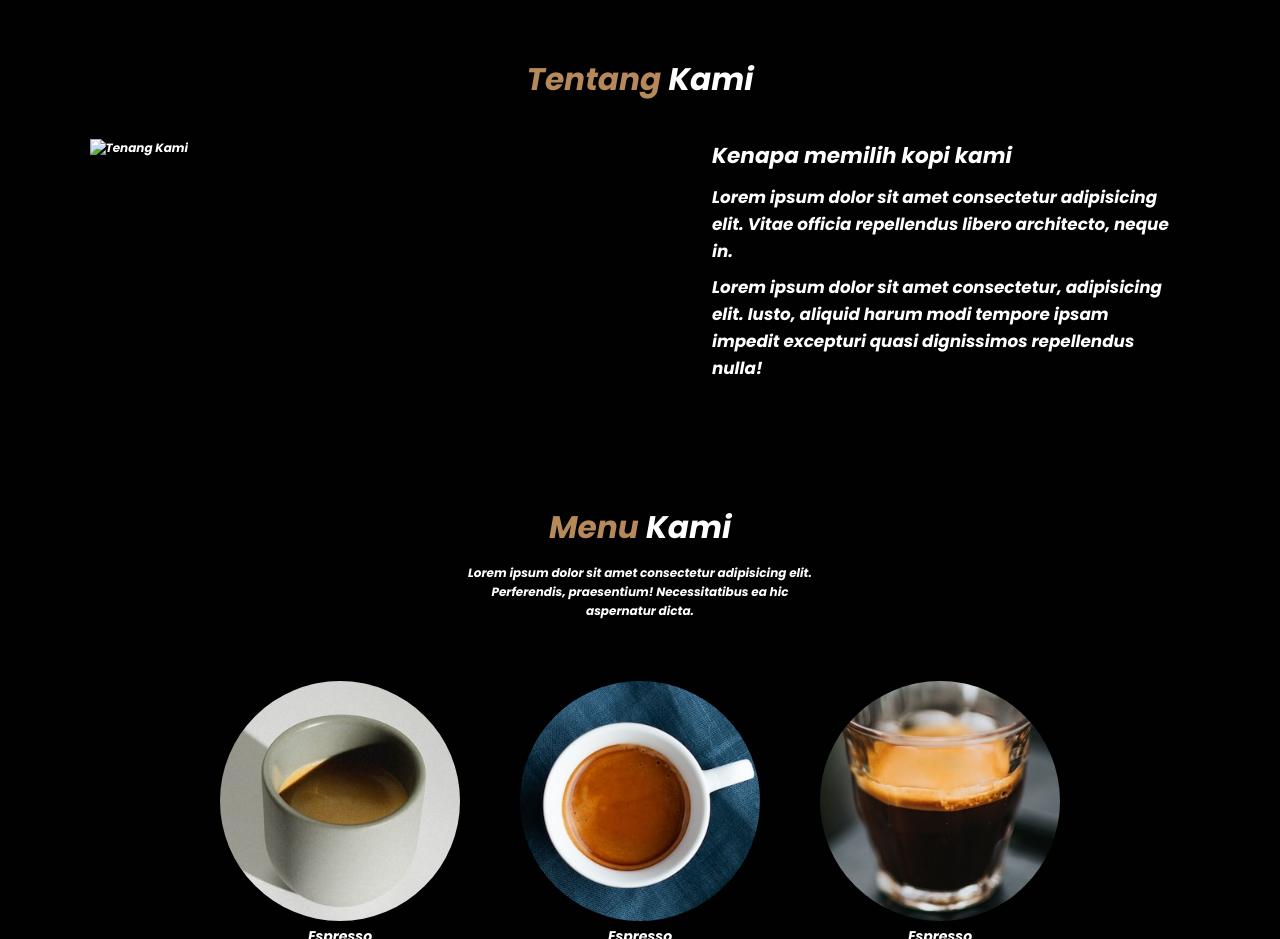
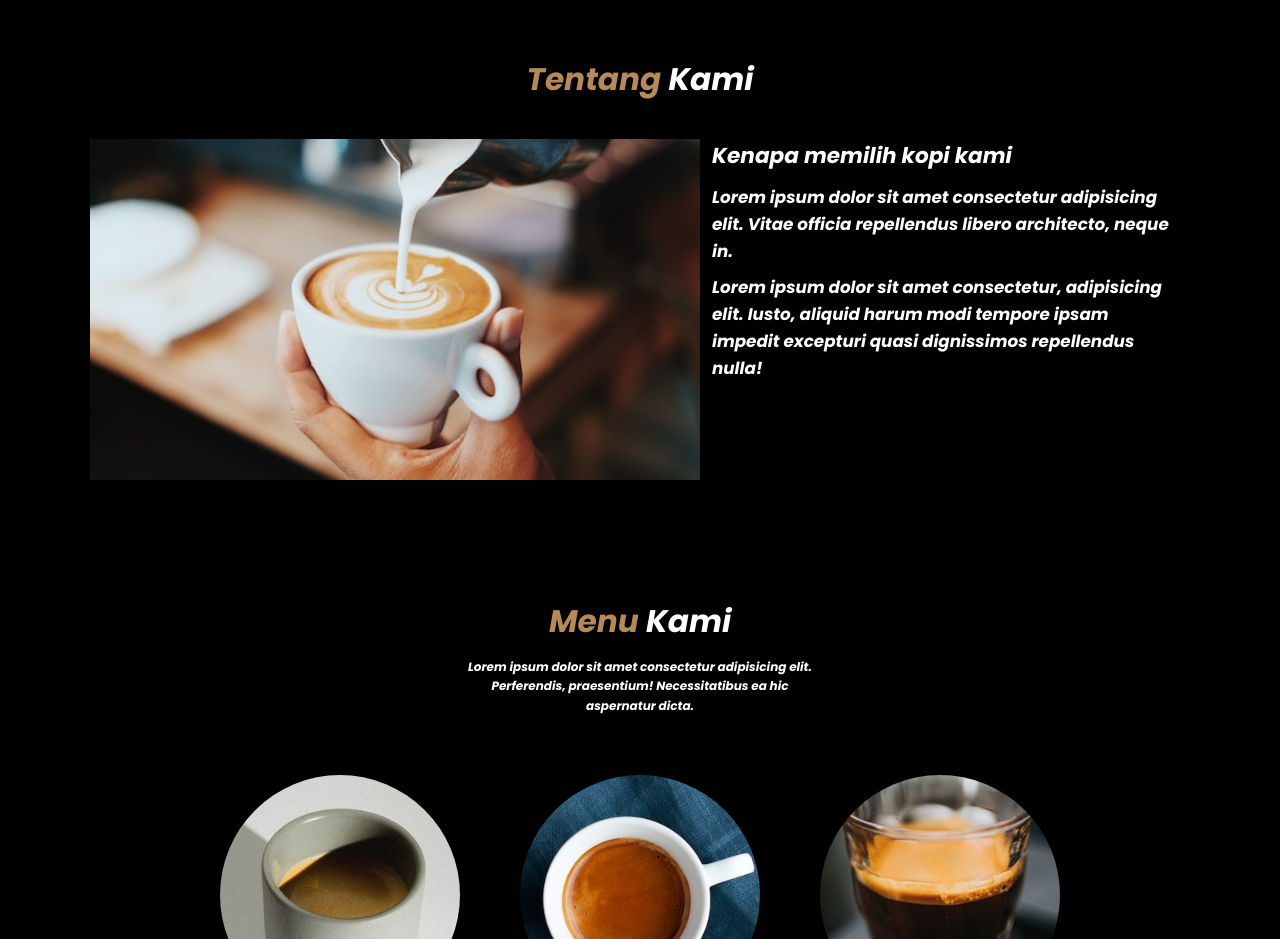
Before and after one commit to SaintMichael21/kedai-kopi-saya, a plain HTML site: page index.html in a window 1280 px wide. Shown: the part 840-1779 px from the top of the page. Drawn offline with nearby package versions, Linux system fonts and the light colour scheme; the site is published under a folder, as on GitHub Pages, so addresses that start at the root find nothing.

Commit message:
Update index.html
Typo dan membenarkan foto

```diff
--- a/index.html
+++ b/index.html
@@ -59,7 +59,7 @@
 
       <div class="row">
         <div class="about-img">
-          <img src="/img/tentang-kami.jpg" alt="Tenang Kami" />
+          <img src="img/tentang-kami.jpg" alt="Tentang Kami" />
         </div>
         <div class="content">
           <h3>Kenapa memilih kopi kami</h3>
```
